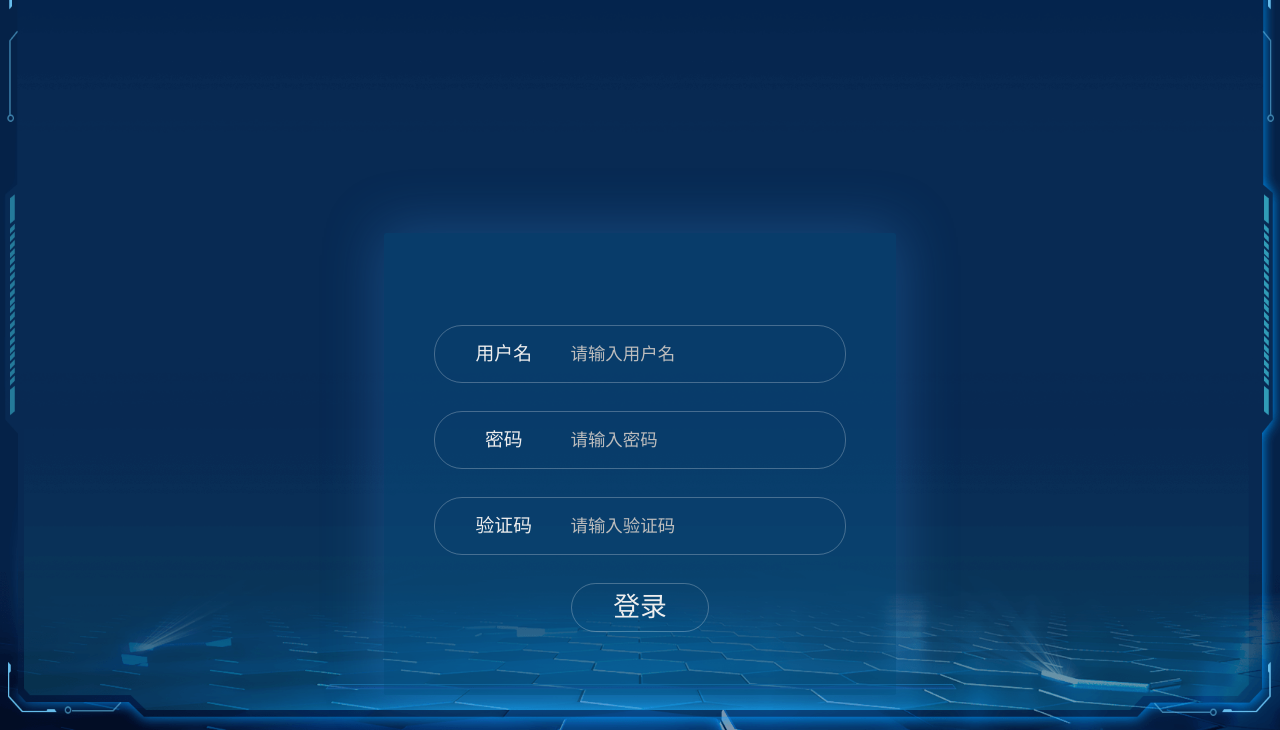
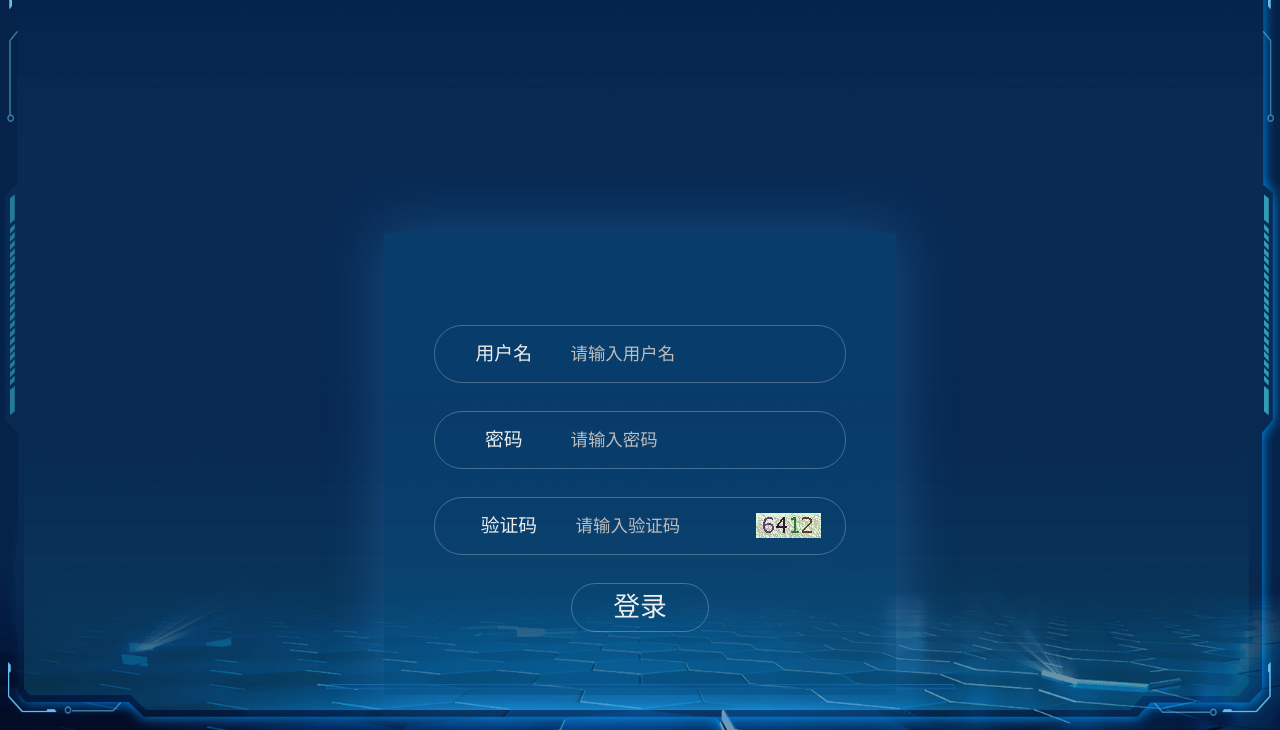
Before and after one commit to persilee/fire_protection, a plain HTML site: page login.html in a window 1280 px wide. Shown: the part 70-800 px from the top of the page. Drawn offline with nearby package versions, Linux system fonts and the light colour scheme.

Commit message:
🍱 add verification code

```diff
--- a/css/style.css
+++ b/css/style.css
@@ -413,6 +413,15 @@ body {
 	font-size: 65%;
 }
 
+.login-box .login input.verification-code {
+	width: 45%;
+}
+
+.login-box .login .verification-code img {
+	position: relative;
+	top: 6px;
+}
+
 input::-webkit-input-placeholder {
 	color: #bdbdbd;
 }
@@ -449,6 +458,9 @@ input:-ms-input-placeholder {
 	.login-box .login {
 		margin-top: 20%;
 	}
+	.login-box .login input.verification-code {
+		width: 40%;
+	}
 }
 @media screen and (min-width: 1920px) {
 	html {
--- a/login.html
+++ b/login.html
@@ -26,9 +26,10 @@
                         <label for="password">密码</label>
                         <input type="password" name="password" placeholder="请输入密码">
                     </div>
-                    <div class="form-box">
+                    <div class="form-box verification-code">
                         <label for="verificationCode">验证码</label>
-                        <input type="text" name="verificationCode" placeholder="请输入验证码">
+                        <input type="text" name="verificationCode" class="verification-code" placeholder="请输入验证码">
+                        <img src="/image/code.png" title="点击刷新">
                     </div>
                     <div class="btn-box">
                         <button class="btn">登录</button>
```
Also changed, not shown: image/code.png (added).
